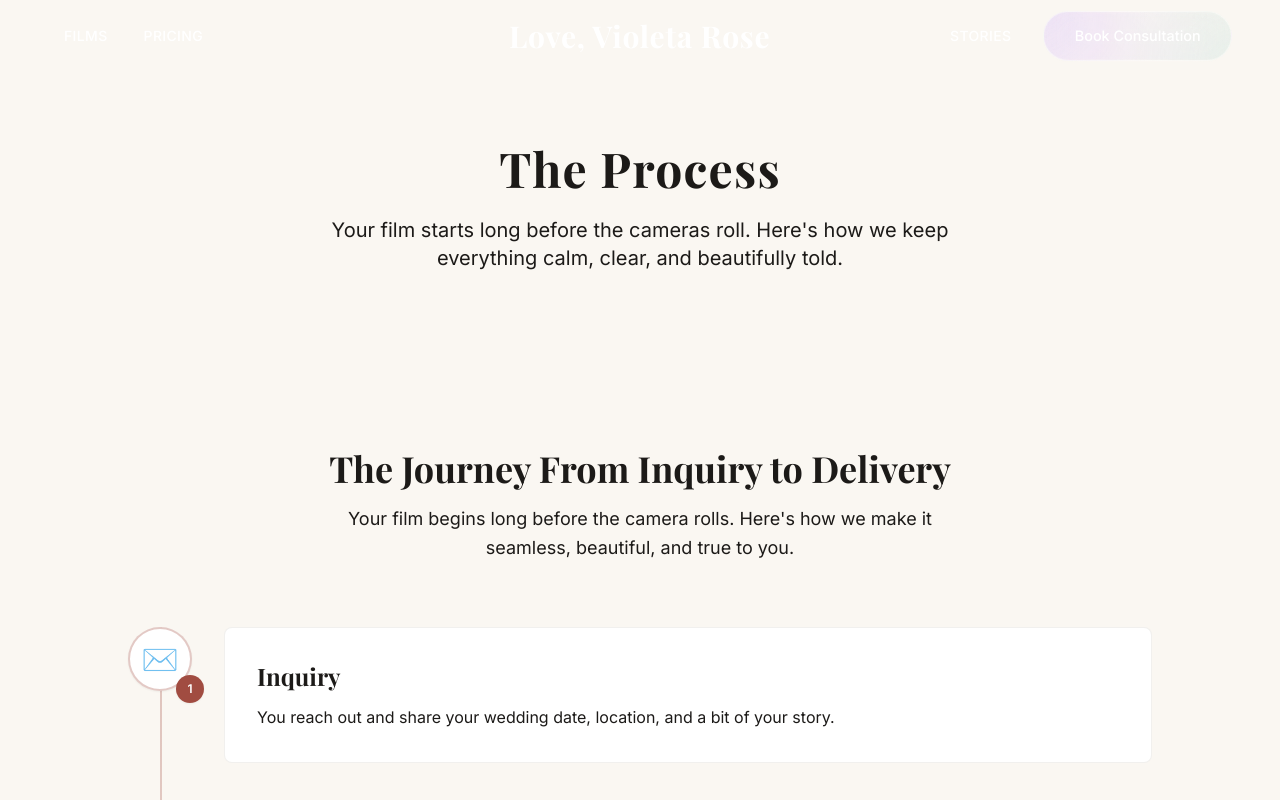
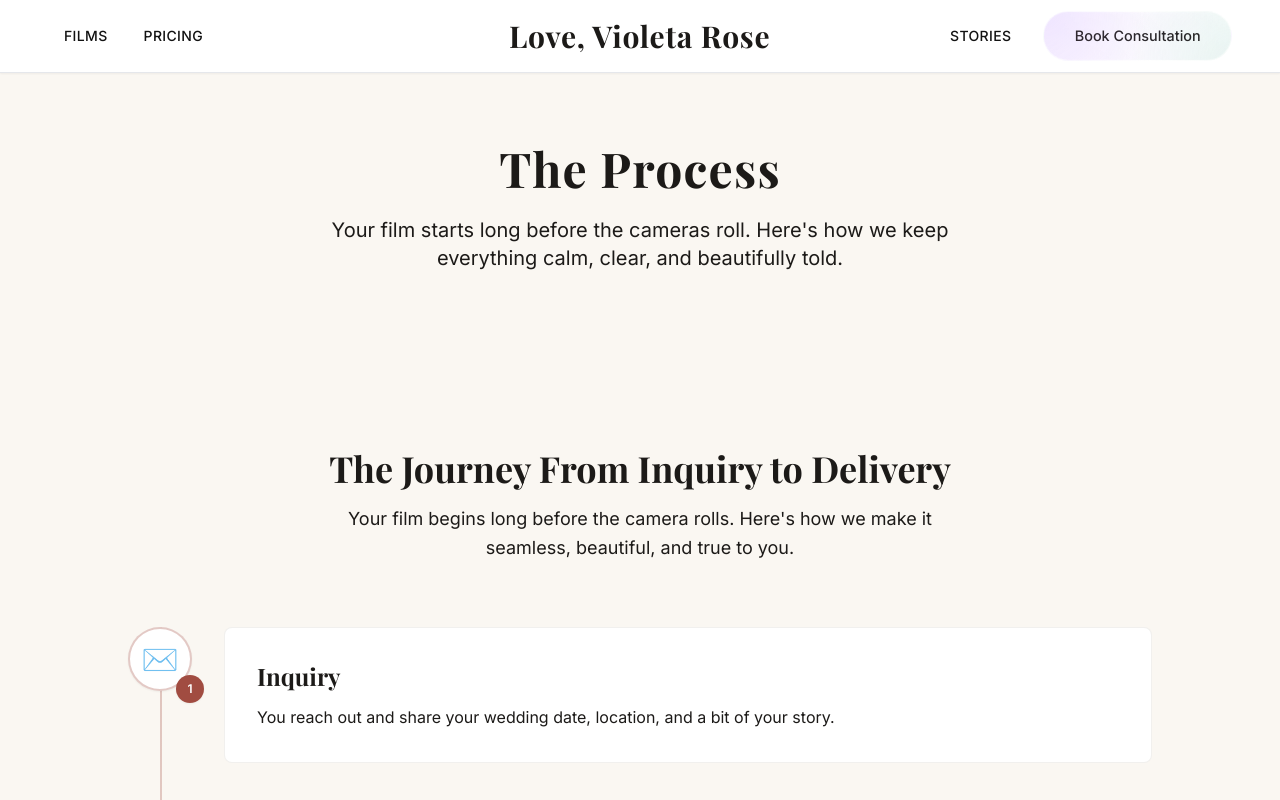
Before and after one commit to YxungHermes/LVR-HM, a Next.js app: page /process in a window 1280 px wide. Shown: the top 800 px of the page. Built offline with nearby package versions, Linux system fonts and the light colour scheme.

Commit message:
Fix TypeScript error: Add settled prop to Header component

```diff
--- a/components/Header.tsx
+++ b/components/Header.tsx
@@ -17,8 +17,8 @@ type NavItem = {
   };
 };
 
-export default function Header() {
-  const [solid, setSolid] = useState(false);
+export default function Header({ settled = false }: { settled?: boolean }) {
+  const [solid, setSolid] = useState(settled);
   const [isScrolled, setIsScrolled] = useState(false);
   const [activeMegaMenu, setActiveMegaMenu] = useState<string | null>(null);
   const closeTimeoutRef = useRef<NodeJS.Timeout>();
@@ -27,7 +27,7 @@ export default function Header() {
   useEffect(() => {
     const handleScroll = () => {
       const scrollY = window.scrollY;
-      const shouldBeSolid = scrollY > 32;
+      const shouldBeSolid = scrollY > 32 || settled;
       const shouldBeCompact = scrollY > 32;
 
       setSolid(shouldBeSolid);
@@ -37,15 +37,15 @@ export default function Header() {
     handleScroll();
     window.addEventListener("scroll", handleScroll);
     return () => window.removeEventListener("scroll", handleScroll);
-  }, []);
+  }, [settled]);
 
   const handleHeaderMouseEnter = () => {
     setSolid(true);
   };
 
   const handleHeaderMouseLeave = () => {
-    // Only return to transparent if at top
-    if (window.scrollY <= 32) {
+    // Only return to transparent if at top and not settled
+    if (window.scrollY <= 32 && !settled) {
       setSolid(false);
     }
   };
```
